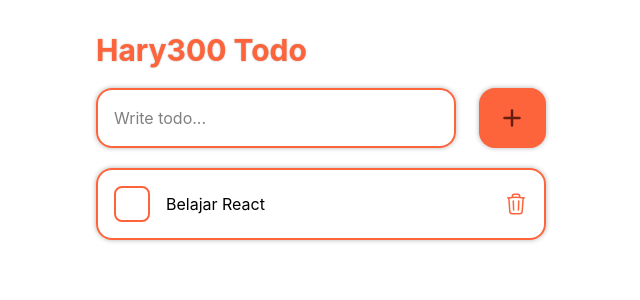
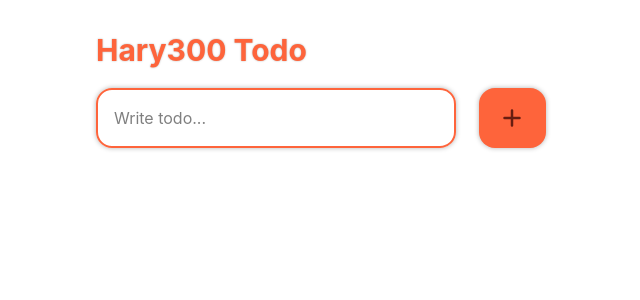
Before and after one commit to Hary300/Personal-Project-22-ToDoList-With-React, a React (Vite) app: page / in a window 1280 px wide. Shown: the top 300 px of the page, without its empty margins (319-959 px from the left). Built offline with nearby package versions, Linux system fonts and the light colour scheme.

Commit message:
feat: add localStorage

```diff
--- a/src/components/TodoList.jsx
+++ b/src/components/TodoList.jsx
@@ -1,9 +1,16 @@
-import { useState } from 'react';
+import { useEffect, useState } from 'react';
 import TodoInput from './TodoInput.jsx';
 import TodoItem from './TodoItem.jsx';
 
 export default function TodoList() {
-  const [todos, setTodos] = useState([{ text: 'Belajar React', done: false }]);
+  const [todos, setTodos] = useState(() => {
+    const saved = localStorage.getItem('todos');
+    return saved ? JSON.parse(saved) : [];
+  });
+  console.log(localStorage);
+  useEffect(() => {
+    localStorage.setItem('todos', JSON.stringify(todos));
+  }, [todos]);
   return (
     <>
       <TodoInput todos={todos} setTodos={setTodos} />
```
